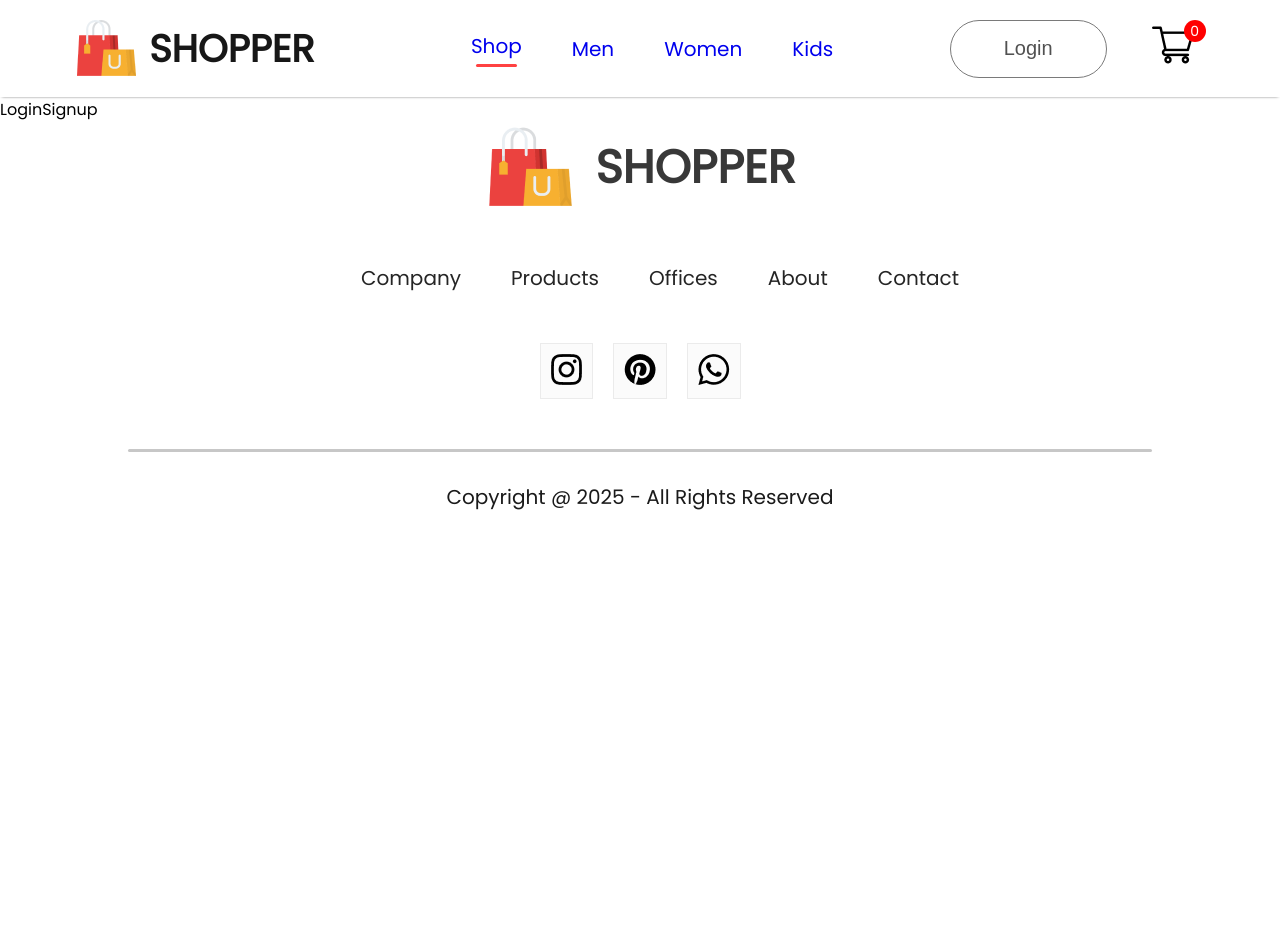
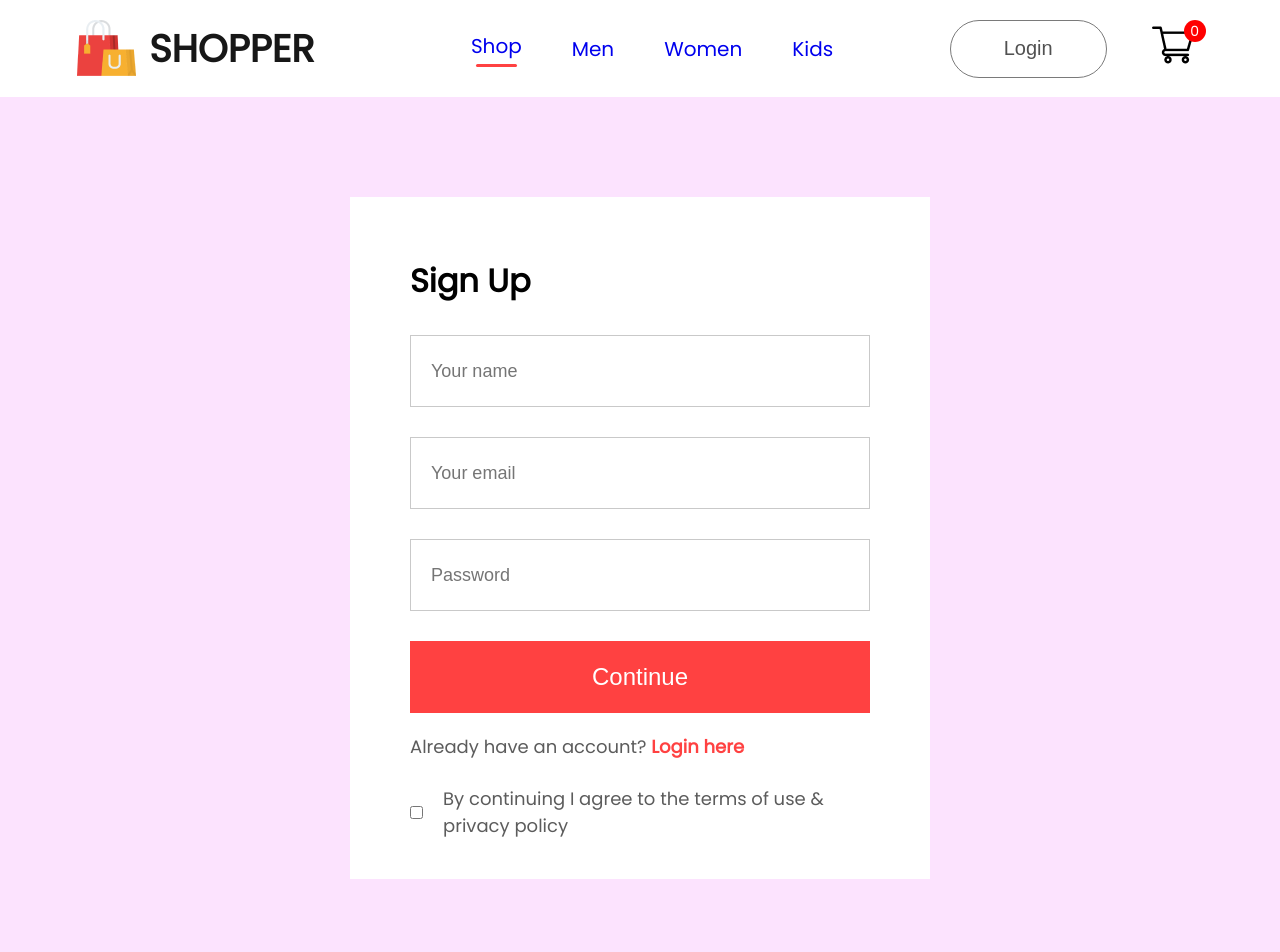
Before and after one commit to zhanybekovich/e-commerce, a React (Vite) app: page /login in a window 1280 px wide. Shown: the top 952 px of the page. Before the commit the page ends 800 px from the top, so only its background shows below. Built offline with nearby package versions, Linux system fonts and the light colour scheme.

Commit message:
add login sign up page

```diff
--- a/src/pages/LoginSignup.jsx
+++ b/src/pages/LoginSignup.jsx
@@ -1,5 +1,26 @@
+import "./css/login-signup.css";
+
 function LoginSignup() {
-  return <div>LoginSignup</div>;
+  return (
+    <div className="login-signup">
+      <div className="login-signup-container">
+        <h1>Sign Up</h1>
+        <div className="login-signup-fields">
+          <input type="text" placeholder="Your name" />
+          <input type="email" placeholder="Your email" />
+          <input type="password" placeholder="Password" />
+        </div>
+        <button>Continue</button>
+        <p className="login-signup-login">
+          Already have an account? <span>Login here</span>
+        </p>
+        <div className="login-signup-agree">
+          <input type="checkbox" name="" id="" />
+          <p>By continuing I agree to the terms of use & privacy policy</p>
+        </div>
+      </div>
+    </div>
+  );
 }
 
 export default LoginSignup;
--- /dev/null
+++ b/src/pages/css/login-signup.css
@@ -0,0 +1,69 @@
+.login-signup {
+  width: 100%;
+  background-color: #fce3fe;
+  padding-top: 100px;
+  padding-bottom: 100px;
+}
+
+.login-signup-container {
+  width: 580px;
+  background-color: white;
+  margin: auto;
+  padding: 40px 60px;
+}
+
+.login-signup-container h1 {
+  margin: 20px 0;
+}
+
+.login-signup-fields {
+  display: flex;
+  flex-direction: column;
+  gap: 30px;
+  margin-top: 30px;
+}
+
+.login-signup-fields input {
+  height: 72px;
+  width: 100%;
+  padding-left: 20px;
+  border: 1px solid #c9c9c9;
+  outline: none;
+  color: #5c5c5c;
+  font-size: 18px;
+}
+
+.login-signup-container button {
+  width: 100%;
+  height: 72px;
+  color: white;
+  background-color: #ff4141;
+  margin-top: 30px;
+  border: none;
+  font-size: 24px;
+  font-weight: 500;
+  cursor: pointer;
+}
+
+.login-signup-login {
+  margin-top: 20px;
+  color: #5c5c5c;
+  font-size: 18px;
+  font-weight: 500;
+}
+
+.login-signup-login span {
+  color: #ff4141;
+  cursor: pointer;
+  font-weight: 600;
+}
+
+.login-signup-agree {
+  display: flex;
+  align-items: center;
+  margin-top: 25px;
+  gap: 20px;
+  color: #5c5c5c;
+  font-size: 18px;
+  font-weight: 500;
+}
```
